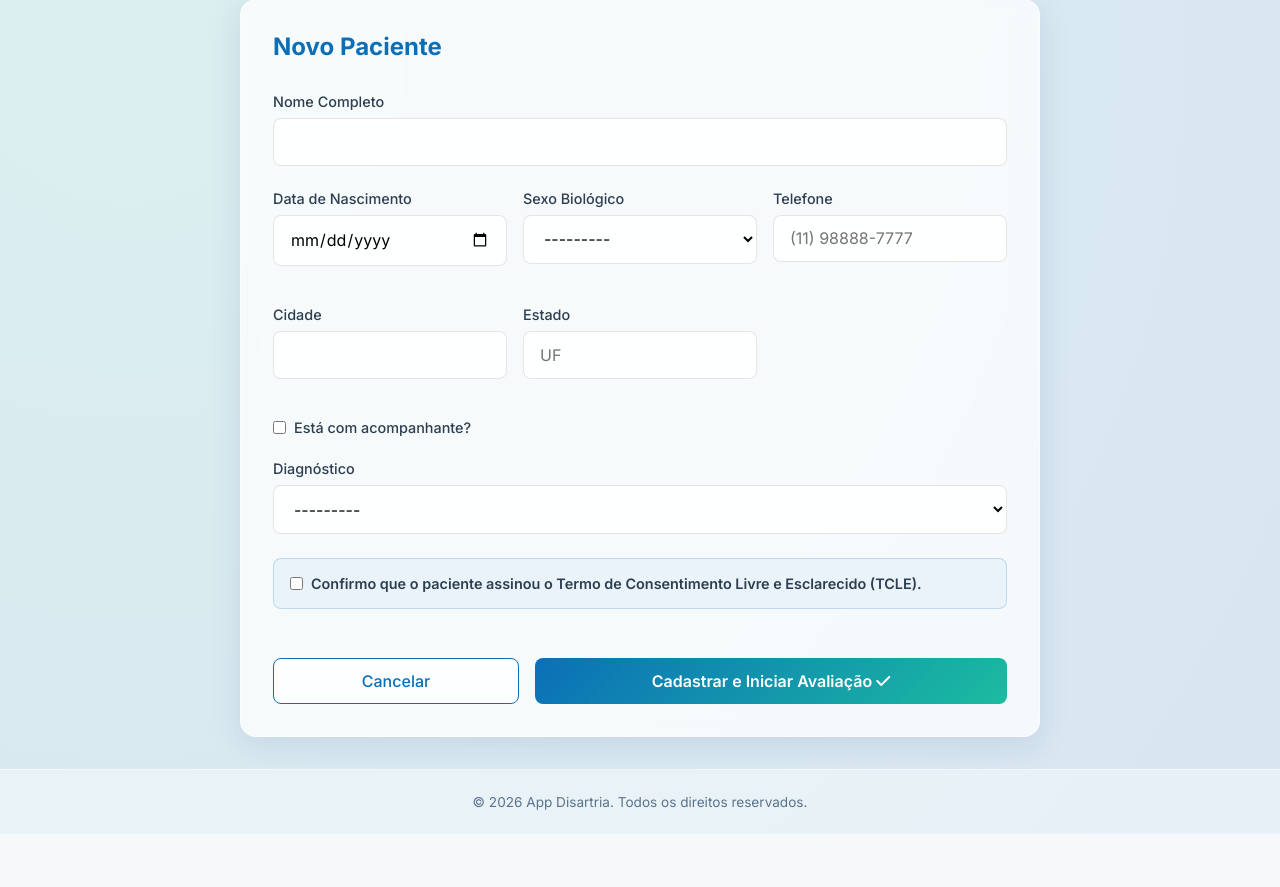
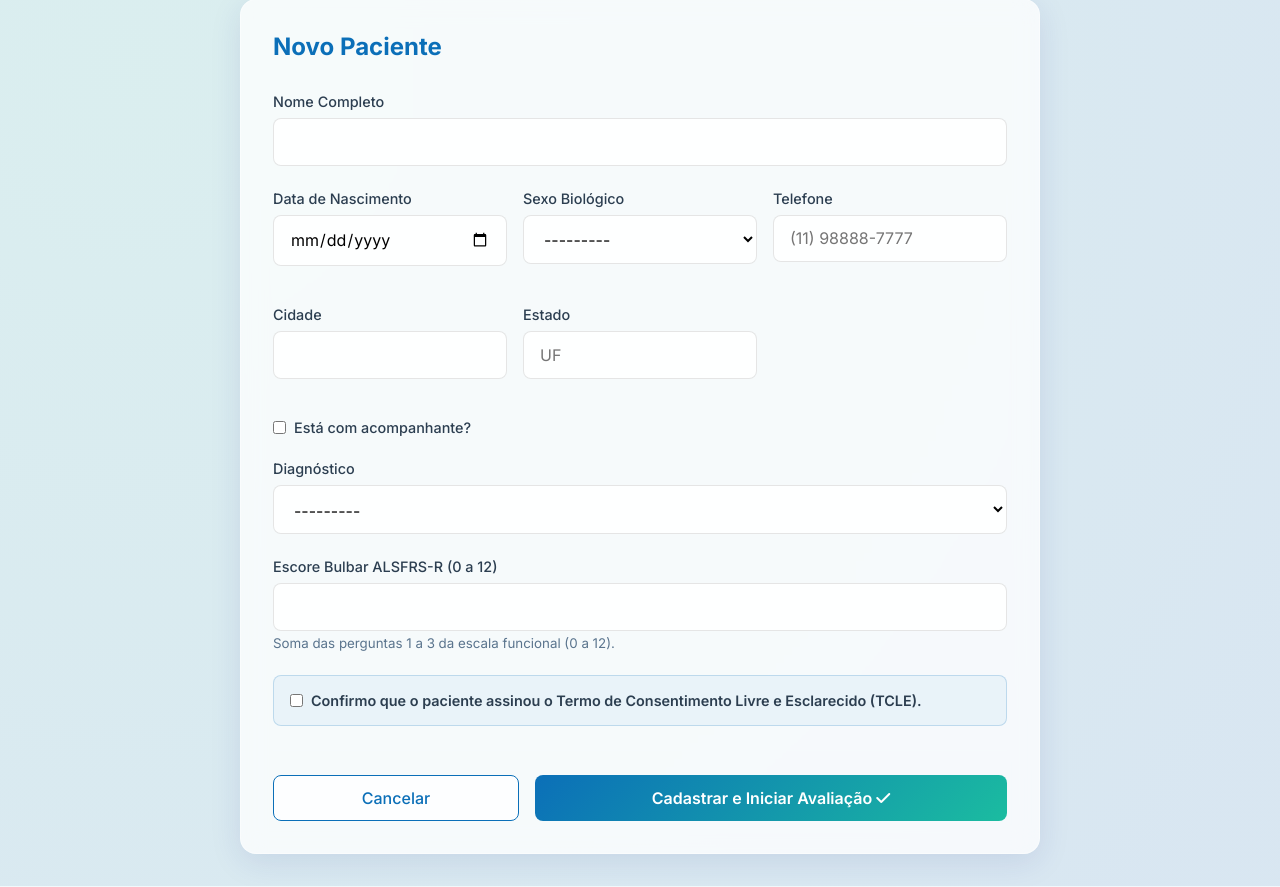
Before and after one commit to felipefontel/sistema-ela-disartria, a Django app: page /patients/add/ in a window 1280 px wide. Shown: the part 155-1042 px from the top of the page. Before the commit the page ends 989 px from the top, so only its background shows below. Run offline with Django 5.2, Linux system fonts and the light colour scheme; the visitor is signed in with stand-in values (Sample User, id 1); parts of the project's set-up code (start-up, migrations or seed data) failed here and were passed over.

Commit message:
Logo abaixo do dropdown de "Diagnóstico", adicione um campo numérico simples chamado "Escore Bulbar ALSFRS-R (0 a 12)".

```diff
--- a/core/forms.py
+++ b/core/forms.py
@@ -5,7 +5,7 @@ from .models import Patient
 class PatientForm(forms.ModelForm):
     class Meta:
         model = Patient
-        fields = ['name', 'birth_date', 'gender', 'phone', 'city', 'state', 'has_escort', 'escort_name', 'diagnosis', 'diagnosis_other', 'consent_signed']
+        fields = ['name', 'birth_date', 'gender', 'phone', 'city', 'state', 'has_escort', 'escort_name', 'diagnosis', 'diagnosis_other', 'alsfrs_bulbar', 'consent_signed']
         widgets = {
             'birth_date': forms.DateInput(format='%Y-%m-%d', attrs={'type': 'date', 'class': 'form-control'}),
             'name': forms.TextInput(attrs={'class': 'form-control'}),
@@ -17,6 +17,7 @@ class PatientForm(forms.ModelForm):
             'escort_name': forms.TextInput(attrs={'class': 'form-control', 'id': 'id_escort_name', 'style': 'display:none;'}),
             'diagnosis': forms.Select(attrs={'class': 'form-control', 'id': 'id_diagnosis'}),
             'diagnosis_other': forms.TextInput(attrs={'class': 'form-control', 'id': 'id_diagnosis_other', 'style': 'display:none;'}),
+            'alsfrs_bulbar': forms.NumberInput(attrs={'class': 'form-control', 'min': '0', 'max': '12'}),
         }
 
     def clean(self):
--- a/core/models.py
+++ b/core/models.py
@@ -20,6 +20,7 @@ class Patient(models.Model):
     gender = models.CharField("Sexo Biológico", max_length=1, choices=GENDER_CHOICES)
     diagnosis = models.CharField("Diagnóstico", max_length=20, choices=DIAGNOSIS_CHOICES)
     diagnosis_other = models.CharField("Outro Diagnóstico", max_length=255, blank=True, null=True, help_text="Preencher apenas se o diagnóstico for 'Outro'")
+    alsfrs_bulbar = models.IntegerField("Escore Bulbar ALSFRS-R (0 a 12)", null=True, blank=True, help_text="Soma das perguntas 1 a 3 (0 a 12)")
     phone = models.CharField("Telefone", max_length=20, blank=True, null=True)
     city = models.CharField("Cidade", max_length=100, blank=True, null=True)
     state = models.CharField("Estado (UF)", max_length=2, blank=True, null=True)
--- a/core/templates/core/patient_form.html
+++ b/core/templates/core/patient_form.html
@@ -94,6 +94,13 @@
             <label for="{{ form.diagnosis_other.id_for_label }}">Especifique o Diagnóstico</label>
             {{ form.diagnosis_other }}
             {{ form.diagnosis_other.errors }}
+        </div>
+
+        <div class="form-group">
+            <label for="{{ form.alsfrs_bulbar.id_for_label }}">Escore Bulbar ALSFRS-R (0 a 12)</label>
+            {{ form.alsfrs_bulbar }}
+            {{ form.alsfrs_bulbar.errors }}
+            <small style="color: var(--text-secondary); display: block; margin-top: 0.25rem;">Soma das perguntas 1 a 3 da escala funcional (0 a 12).</small>
         </div>
 
         <div class="form-group" style="display: flex; align-items: center; gap: 0.5rem; margin-top: 1.5rem; background: rgba(11, 111, 184, 0.05); padding: 1rem; border-radius: 8px; border: 1px solid rgba(11, 111, 184, 0.2);">
```
Also changed, not shown: core/migrations/0012_patient_alsfrs_bulbar_alter_patient_gender.py (added).
